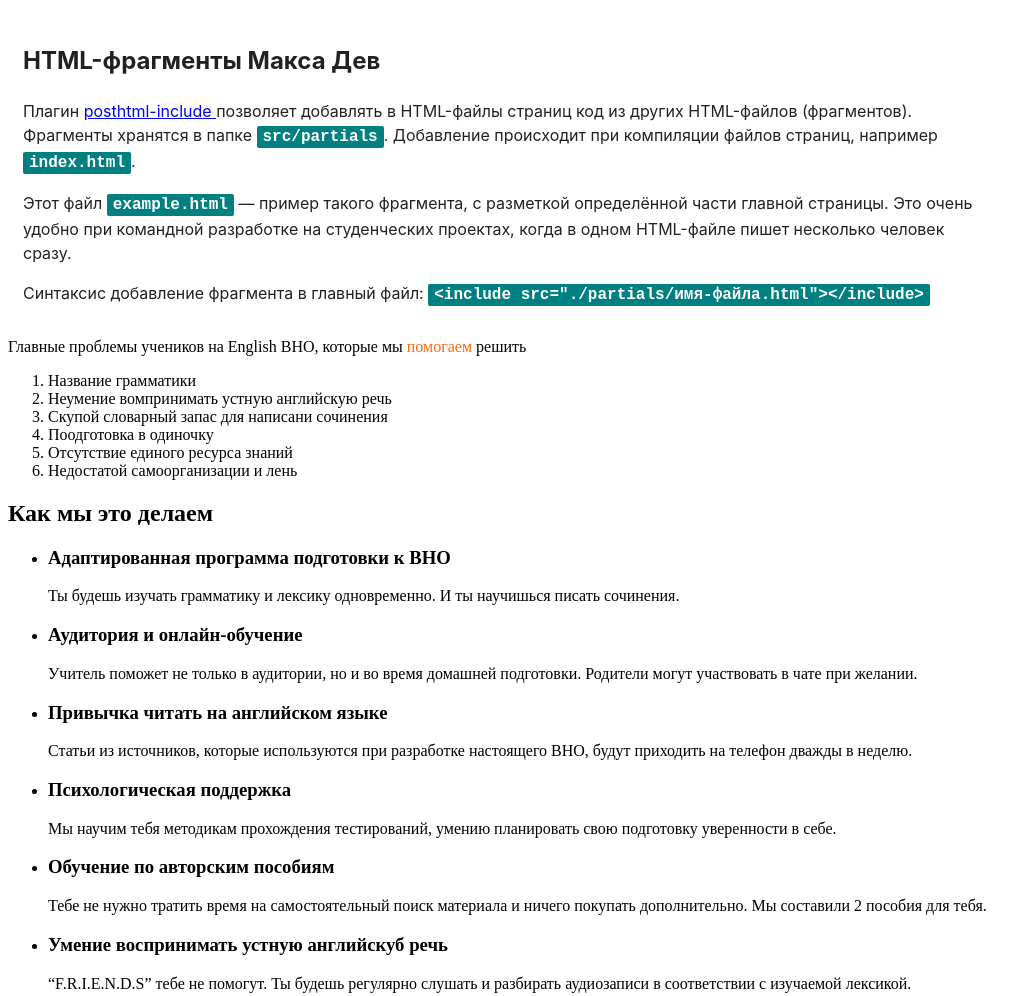
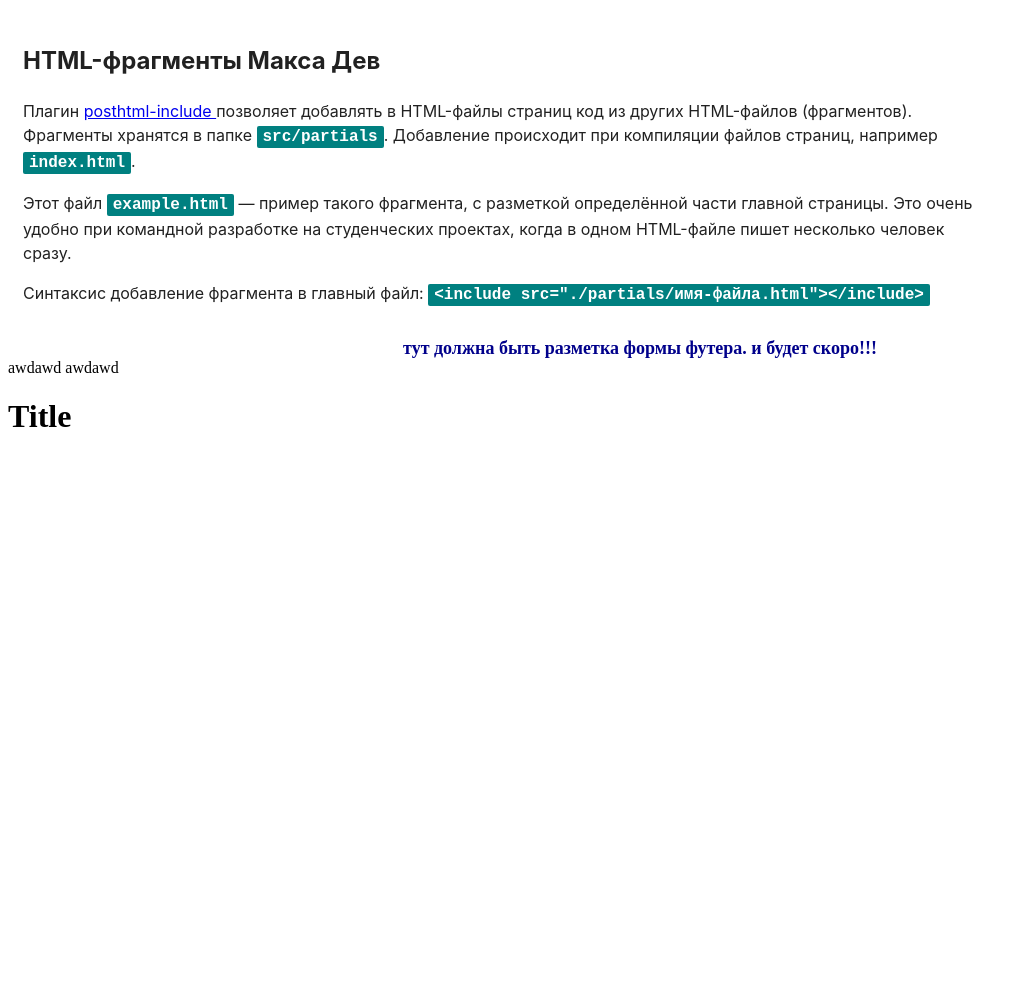
Before and after one commit to Maks1988-88-88/test_team_work, a website built with Parcel: page src/index.html in a window 1280 px wide. Shown: the top 996 px of the page, without its empty margins (0-1027 px from the left). After the commit the page ends 800 px from the top, so only its background shows below. Built offline with nearby package versions, Linux system fonts and the light colour scheme.

Commit message:
test commit

```diff
--- a/src/index.html
+++ b/src/index.html
@@ -8,8 +8,11 @@
   <body>
     <!-- Так добавляются фрагменты в главные HTML-файлы страниц. -->
     <include src="./partials/example.html"></include>
-    <include src="./partials/problems.html"></include>
     <include src="./partials/footer.html"></include>
+    awdawd
+    awdawd
+    <h1>Title</h1>
+
     <!-- Скрипт идёт последним в разметке. В нём уже подключен главный SASS-файл. -->
     <script src="./index.js"></script>
   </body>
--- a/src/index.js
+++ b/src/index.js
@@ -1 +1,2 @@
 import "./sass/main.scss";
+import "./sass/main.scss";
```
